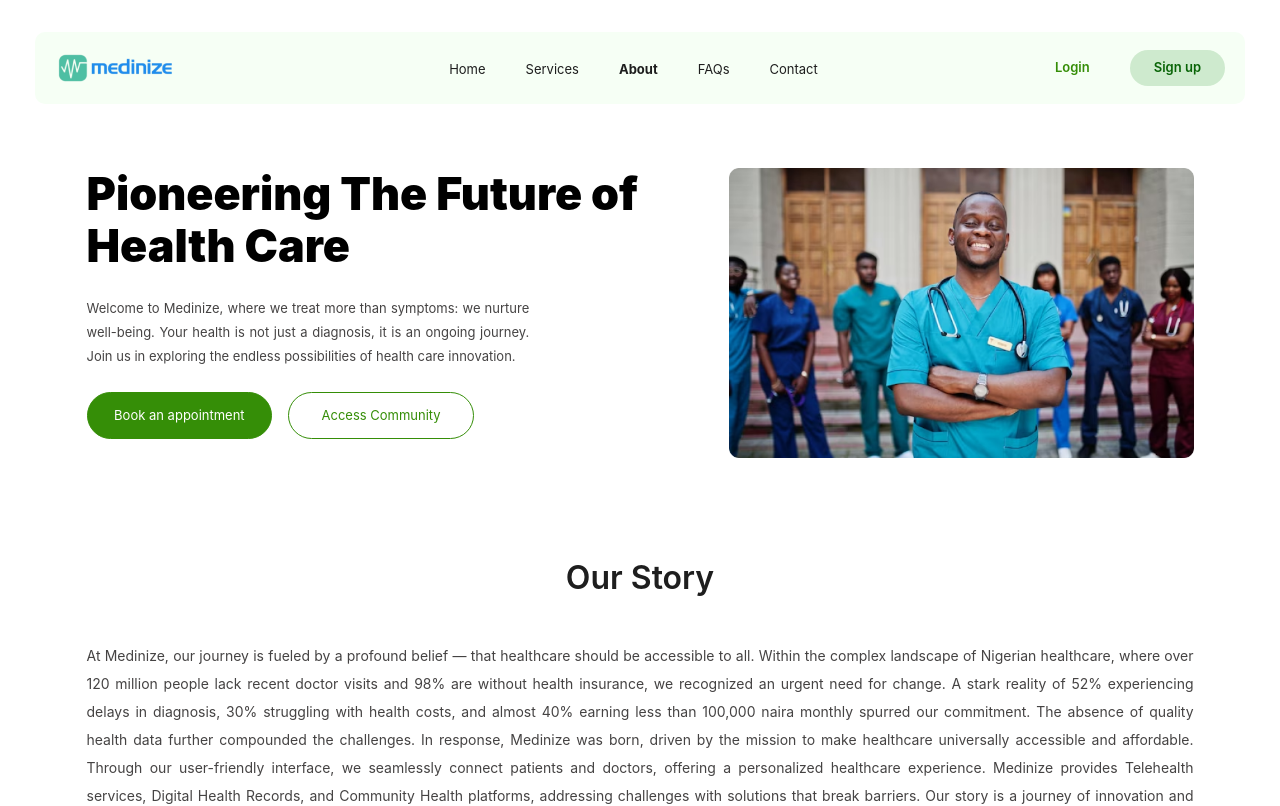
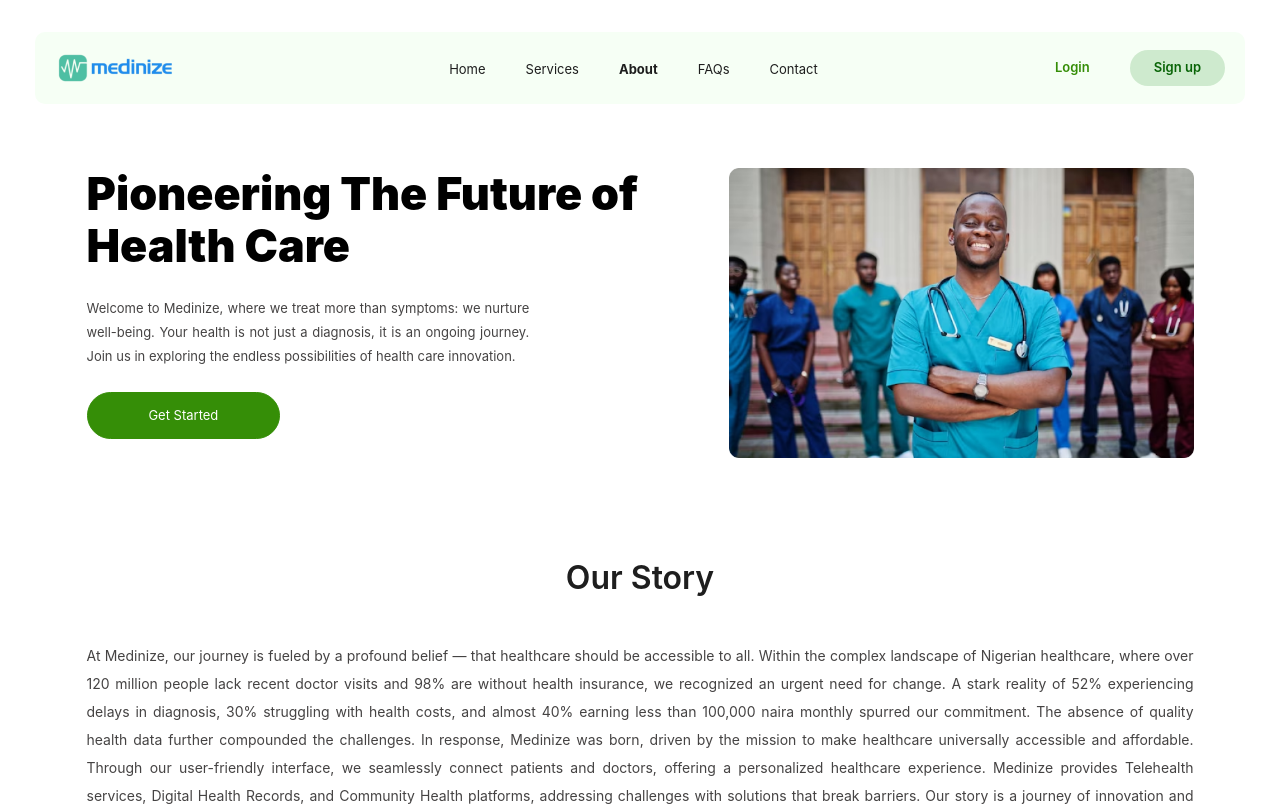
Before and after one commit to Medinize-Health-Limited/medinize-landing, a React (Create React App) app: page /about in a window 1280 px wide. Shown: the top 806 px of the page. Built offline with nearby package versions, Linux system fonts and the light colour scheme; a web font is replaced by a local one.

Commit message:
updated link

```diff
--- a/src/components/Home/Hero/Hero.js
+++ b/src/components/Home/Hero/Hero.js
@@ -17,7 +17,7 @@ const Hero = () => {
                     </div>
                     <p className="md:text-[13px] text-[14.5px] text-[#454343] mt-6 leading-6 text-justify md:w-[80%]">Our platform enables patients to easily manage health care needs from the comfort of their homes and have easy access to medical services. Unlock the power of medinize and accelerate towards a healthier future.</p>
                     <div className='md:space-x-4 mt-6 md:w-[70%] w-full md:flex md:flex-row md:justify-between md:space-y-0 space-y-3'>
-                        <button className="book bg-[#358E07] md:text-[13px] w-full md:w-[50%] text-white py-3 py-[.8rem] px-6 rounded-[5rem]"><Link to={'https://medinize-communities.netlify.app/'}>Get Started</Link></button>
+                        <button className="book bg-[#358E07] md:text-[13px] w-full md:w-[50%] text-white py-3 py-[.8rem] px-6 rounded-[5rem]"><Link to={'https://community.medinizehealth.com'}>Get Started</Link></button>
                         {/* <button className='access md:bg-[#fff] md:text-[13px] text-[14.5px] text-[#358E07] md:w-[50%] w-full py-3 px-6 md:rounded-[5rem]'><Link to={'https://medinize-communities.netlify.app/'}>Access Community</Link></button> */}
                     </div>
                 </div>
--- a/src/screens/about/About.js
+++ b/src/screens/about/About.js
@@ -5,6 +5,7 @@ import 'aos/dist/aos.css';
 import { visions, values } from "./aboutdata.js";
 import Subscribe from "../../components/Subscribe/Subscribe.js";
 import Footer from "../../components/Footer/Footer.js";
+import { Link } from "react-router-dom";
 
 const About = () => {
 
@@ -24,8 +25,7 @@ const About = () => {
                     <p className="md:text-[13px] text-[14.5px] text-[#454343] mt-6 leading-6 text-justify md:w-[80%]">Welcome to Medinize, where we treat more than symptoms: we nurture well-being. Your health is not just a diagnosis, it is an ongoing journey.
                         Join us in exploring the endless possibilities of health care innovation.</p>
                     <div className='md:space-x-4 mt-6 md:w-[70%] w-full md:flex md:flex-row md:justify-between md:space-y-0 space-y-3'>
-                        <button className="book bg-[#358E07] md:text-[13px] text-[14.5px] w-full md:w-[50%] text-white py-3 py-[.8rem] px-6 rounded-[5rem]">Book an appointment</button>
-                        <button className='access md:bg-[#fff] md:text-[13px] text-[14.5px] text-[#358E07] md:w-[50%] w-full py-3 px-6 md:rounded-[5rem]'>Access Community</button>
+                    <button className="book bg-[#358E07] md:text-[13px] w-full md:w-[50%] text-white py-3 py-[.8rem] px-6 rounded-[5rem]"><Link to={'https://community.medinizehealth.com'}>Get Started</Link></button>
                     </div>
                 </div>
                 <img src="./images/aboutpic.png" className="md:h-[40%] md:w-[42%] md:mt-0 mt-6"/>
```
